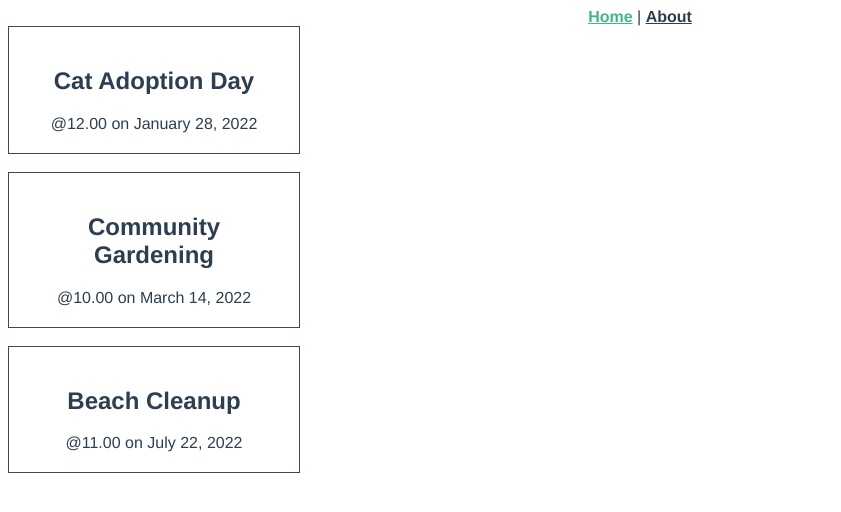
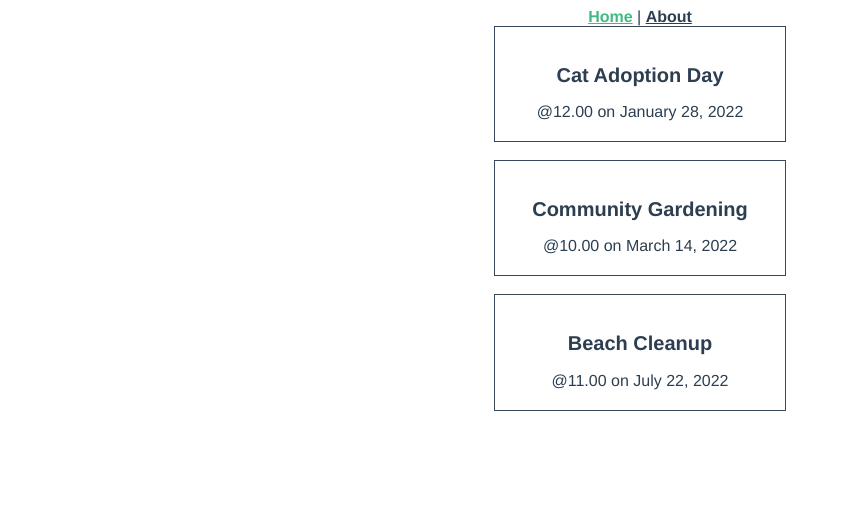
Before and after one commit to Mzknkung53/331-Lab02-intro-to-vite, a Vue app in the folder 331-intro-to-vite/: page / in a window 1280 px wide. Shown: the top 512 px of the page, without its empty margins (0-841 px from the left). Built offline with nearby package versions, Linux system fonts and the light colour scheme.

Commit message:
Question 8.5-8.6

```diff
--- a/331-intro-to-vite/src/App.vue
+++ b/331-intro-to-vite/src/App.vue
@@ -18,7 +18,7 @@ import EventCard from './components/EventCard.vue'
   </div>
 </template>
 
-<style scoped>
+<style>
 #layout {
   font-family: Avinir, Helvetica, Arial, sans-serif;
   -webkit-font-smoothing: antialiased;
@@ -33,4 +33,8 @@ nav a {
 nav a.router-link-exact-active {
   color: #42b983;
 }
+
+h2 {
+  font-size: 20px;
+}
 </style>
--- a/331-intro-to-vite/src/views/HomeView.vue
+++ b/331-intro-to-vite/src/views/HomeView.vue
@@ -40,7 +40,15 @@ const events = ref<Event[]>([
 </script>
 
 <template>
-  <div class="home">
+  <div class="events">
     <EventCard v-for="event in events" :key="event.id" :event="event"></EventCard>
   </div>
 </template>
+
+<style scoped>
+.events {
+  display: flex;
+  flex-direction: column;
+  align-items: center;
+}
+</style>
```
